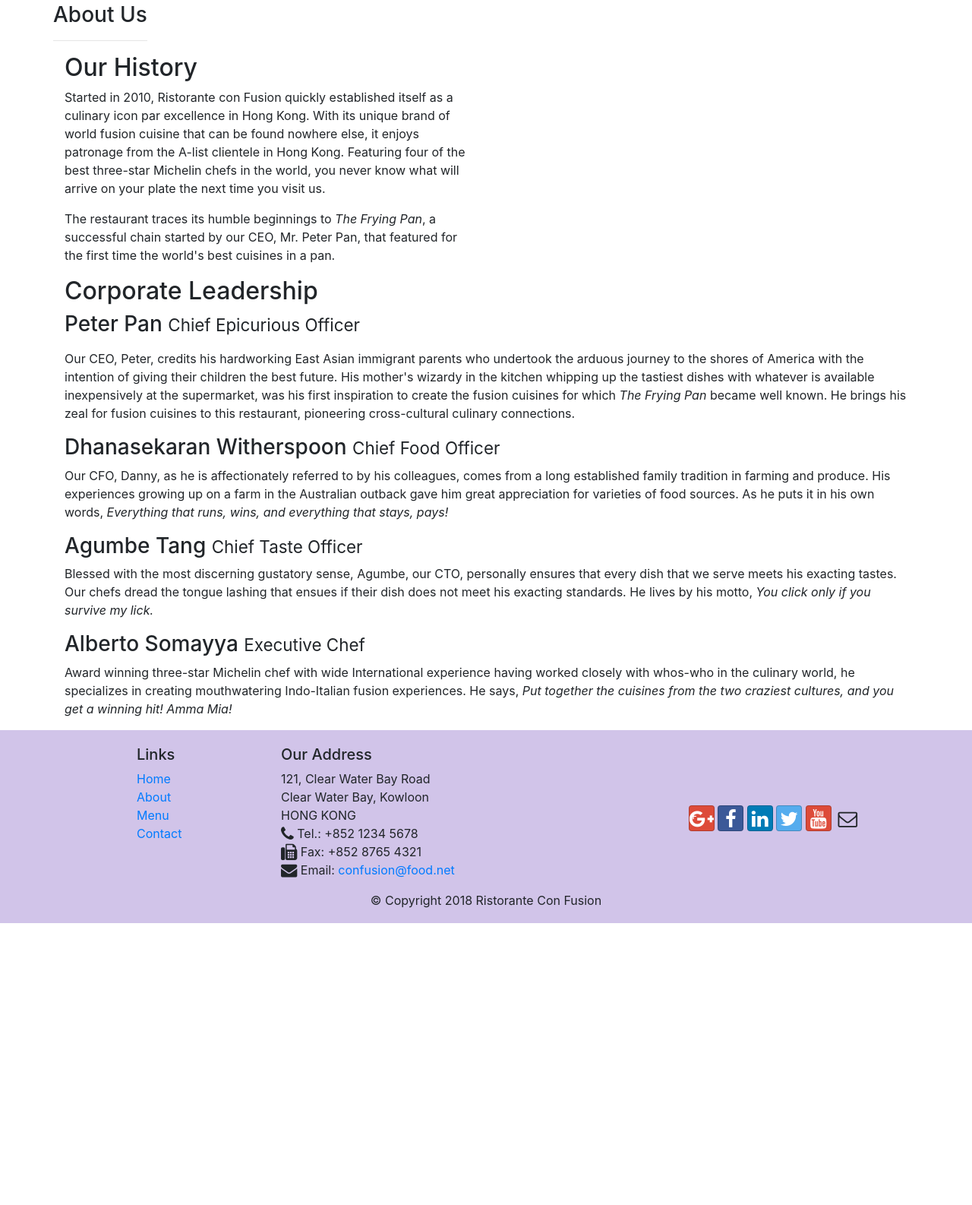
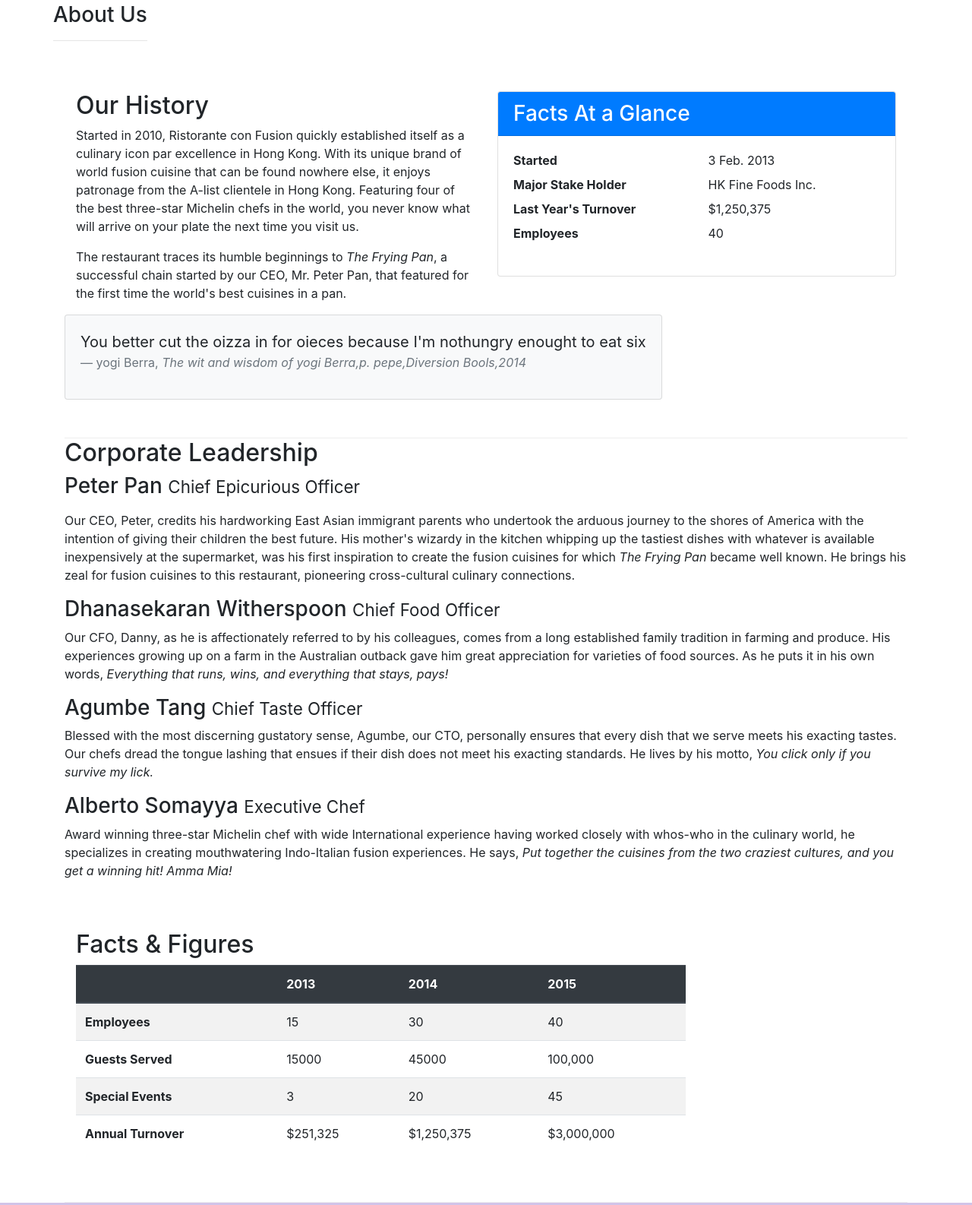
Before and after one commit to Monkey-D-Luffy-01/Bootstrap01, a website: page aboutus.html in a window 1280 px wide. Shown: the part 395-1981 px from the top of the page at 76% size. Before the commit the page ends 1610 px from the top, so only its background shows below. Drawn offline with nearby package versions, Linux system fonts and the light colour scheme.

Commit message:
tabel and cards

```diff
--- a/aboutus.html
+++ b/aboutus.html
@@ -39,6 +39,7 @@
                     <p>We take inspiration from the World's best cuisines, and create a unique fusion experience. Our lipsmacking creations will tickle your culinary senses!</p>
                 </div>
                 <div class="col-12 col-sm">
+
                 </div>
             </div>
         </div>
@@ -56,13 +57,39 @@
             </div>
         </div>
 
-        <div class="row align-items-center">
-            <div class="col-12 col-lg-6">
+        <div class="row row-content">
+            <div class="col-sm-6">
                 <h2>Our History</h2>
                 <p>Started in 2010, Ristorante con Fusion quickly established itself as a culinary icon par excellence in Hong Kong. With its unique brand of world fusion cuisine that can be found nowhere else, it enjoys patronage from the A-list clientele in Hong Kong.  Featuring four of the best three-star Michelin chefs in the world, you never know what will arrive on your plate the next time you visit us.</p>
                 <p>The restaurant traces its humble beginnings to <em>The Frying Pan</em>, a successful chain started by our CEO, Mr. Peter Pan, that featured for the first time the world's best cuisines in a pan.</p>
             </div>
-            <div>
+            <div class="col-sm">
+                <div class="card">
+                    <h3 class="card-header bg-primary text-white"> Facts At a Glance</h3>
+                        <div class="card-body">
+                            <dl class="row">
+                                <dt class="col-6">Started</dt>
+                                <dd class="col-6">3 Feb. 2013</dd>
+                                <dt class="col-6">Major Stake Holder</dt>
+                                <dd class="col-6">HK Fine Foods Inc.</dd>
+                                <dt class="col-6">Last Year's Turnover</dt>
+                                <dd class="col-6">$1,250,375</dd>
+                                <dt class="col-6">Employees</dt>
+                                <dd class="col-6">40</dd>
+                            </dl>
+                        </div>
+                </div>
+            </div>
+            <div colass="col-12">
+                <div class="card card-body bg-light">
+                    <blockquote class="blockquote">
+                        <p class="mb-0">You better cut the oizza in for oieces because I'm nothungry enought to eat six</p>
+                        <footer class="blockquote-footer">yogi Berra,
+                            <cite title="source Title"> The wit and wisdom of yogi Berra,p. pepe,Diversion Bools,2014
+                            </cite>
+                        </footer>
+                    </blockquote>
+                </div>
             </div>
         </div>
 
@@ -78,6 +105,52 @@
                 <p class="d-none d-sm-block ">Blessed with the most discerning gustatory sense, Agumbe, our CTO, personally ensures that every dish that we serve meets his exacting tastes. Our chefs dread the tongue lashing that ensues if their dish does not meet his exacting standards. He lives by his motto, <em>You click only if you survive my lick.</em></p>
                 <h3>Alberto Somayya <small>Executive Chef</small></h3>
                 <p class="d-none d-sm-block  ">Award winning three-star Michelin chef with wide International experience having worked closely with whos-who in the culinary world, he specializes in creating mouthwatering Indo-Italian fusion experiences. He says, <em>Put together the cuisines from the two craziest cultures, and you get a winning hit! Amma Mia!</em></p>
+            </div>
+       </div>
+       <div class="row row-content">
+            <div class="col-12 col-sm-9">
+                <h2>Facts &amp; Figures </h2>
+                <div class="table-table-responsive">
+                <table class="table table-striped">
+                    <thead class="thead-dark">
+                        <tr>
+                            <th> &nbsp;</th>
+                            <th>2013 </th>
+                            <th> 2014</th>
+                            <th> 2015</th>
+                        </tr>
+                    </thead>
+                    <tbody>
+                        <tr>
+                            <th> Employees </th>
+                            <td>15 </td>
+                            <td>30 </td>
+                            <td> 40 </td>
+                        </tr>
+                        <tr>
+                            <th> Guests Served </th>
+                            <td>15000 </td>
+                            <td>45000 </td>
+                            <td> 100,000 </td>
+                        </tr>
+                        <tr>
+                            <th> Special Events </th>
+                            <td>3 </td>
+                            <td>20 </td>
+                            <td> 45 </td>
+                        </tr>
+                        <tr>
+                            <th> Annual Turnover </th>
+                            <td>$251,325 </td>
+                            <td>$1,250,375 </td>
+                            <td> $3,000,000 </td>
+                        </tr>
+                    </tbody>
+                </table>
+                </div>
+
+            </div>
+            <div class="col-12 col-sm-3">
             </div>
        </div>
 
```
